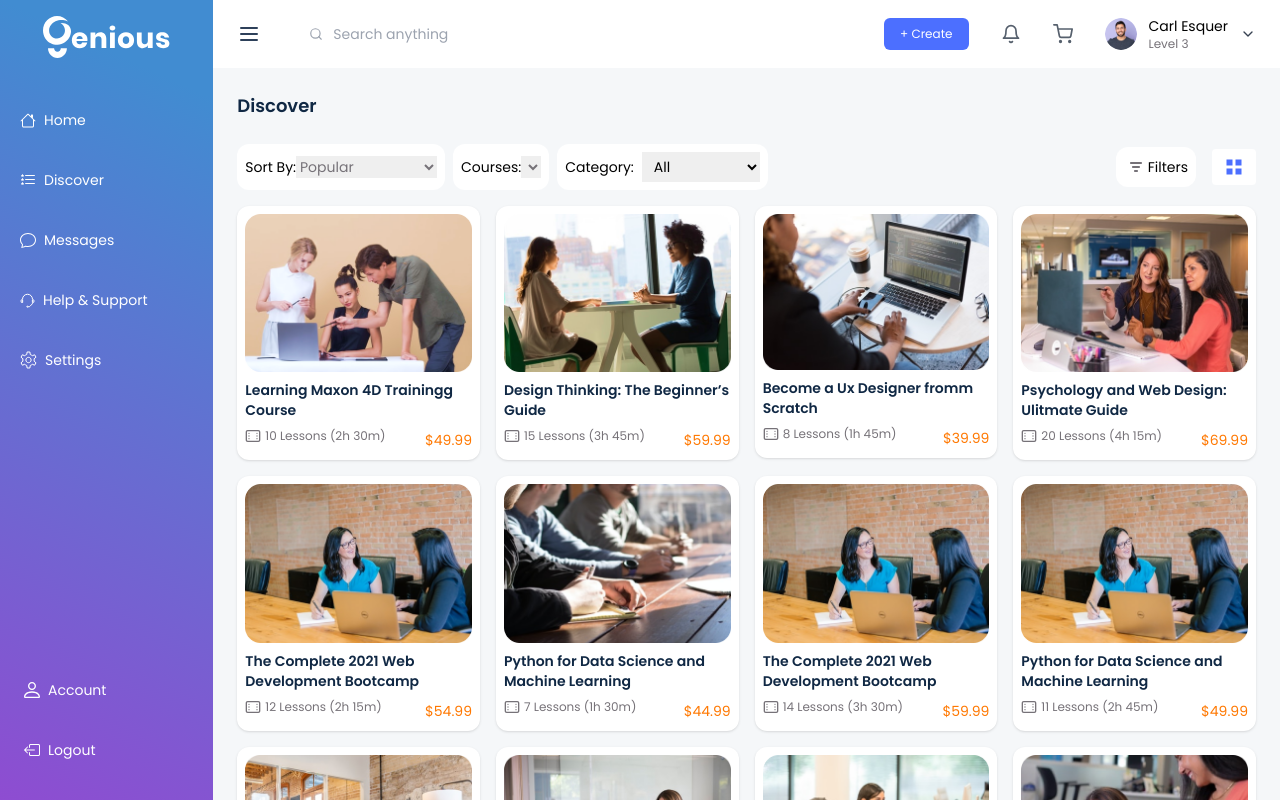
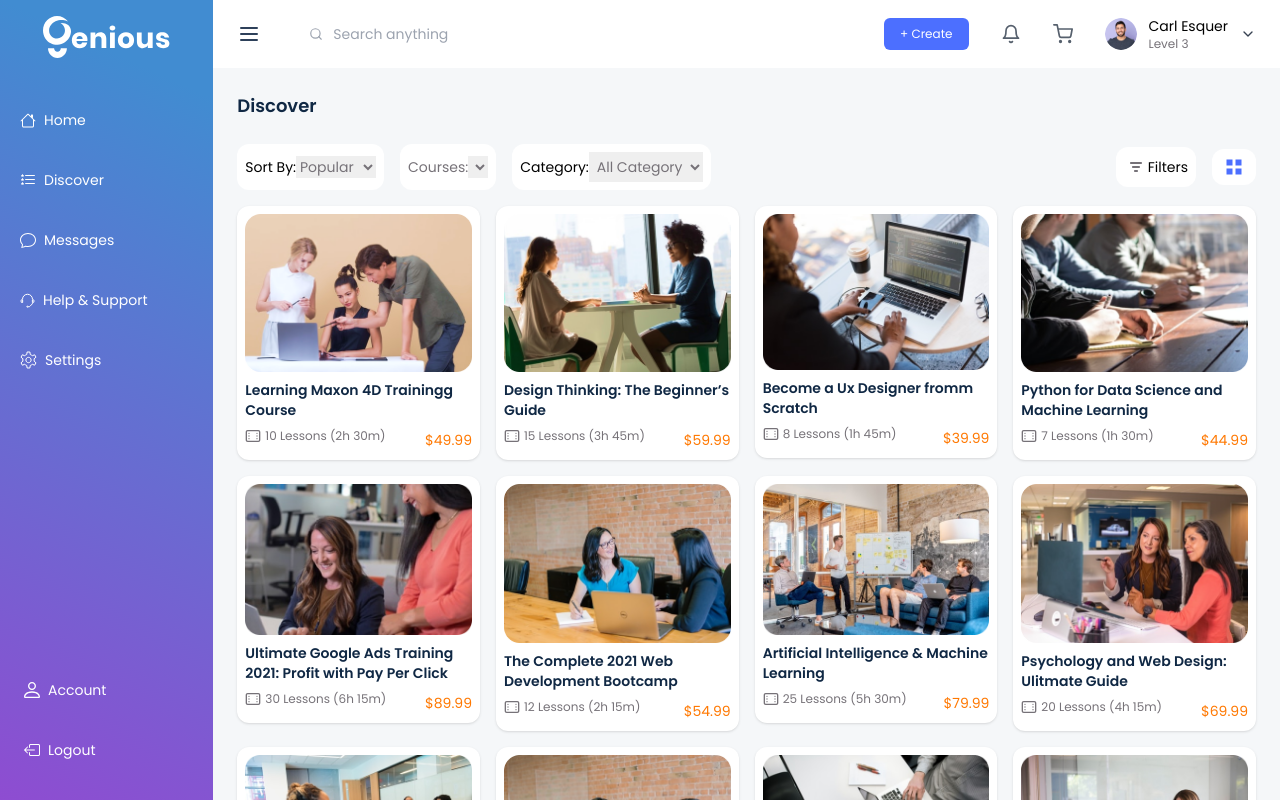
Before and after one commit to OdionAkhes/genious-e-learning, a React (Create React App) app: page /discover in a window 1280 px wide. Shown: the top 800 px of the page. Built offline with nearby package versions, Linux system fonts and the light colour scheme.

Commit message:
style dropdown

```diff
--- a/src/pages/Discover.js
+++ b/src/pages/Discover.js
@@ -34,14 +34,34 @@ function DiscoveryPage() {
   };
 
   // Apply filters and sorting
+
   let filteredCourses = courses;
-  // Add course filtering logic here
+  if (selectedCategory !== "all") {
+    filteredCourses = filteredCourses.filter(
+      (course) => course.category === selectedCategory
+    );
+  }
+  if (selectedSort === "popular") {
+    filteredCourses = filteredCourses
+      .slice()
+      .sort((a, b) => b.enrollments - a.enrollments);
+  } else if (selectedSort === "price-low-high") {
+    filteredCourses = filteredCourses.slice().sort((a, b) => a.price - b.price);
+  } else if (selectedSort === "price-high-low") {
+    filteredCourses = filteredCourses.slice().sort((a, b) => b.price - a.price);
+  }
+
+  if (searchTerm) {
+    filteredCourses = filteredCourses.filter((course) =>
+      course.name.toLowerCase().includes(searchTerm.toLowerCase())
+    );
+  }
 
   return (
     <div className="p-6 bg-[#F5F7F9]">
       <h3 className="text-lg mb-6 font-semibold text-[#102844]"> Discover</h3>
       <div className="flex items-center justify-between mb-4 text-sm">
-        <div className="flex space-x-2">
+        <div className="flex space-x-4">
           {/* Sort By dropdown */}
           <div className="text-sm bg-white p-2 rounded-xl flex items-center ">
             <label htmlFor="sortSelect" className="">
@@ -49,7 +69,7 @@ function DiscoveryPage() {
             </label>
             <select
               id="sortSelect"
-              className=" text-sm text-[#767278]"
+              className=" text-sm text-[#767278] w-20"
               value={selectedSort}
               onChange={handleSortChange}
             >
@@ -59,9 +79,8 @@ function DiscoveryPage() {
             </select>
           </div>
 
-          {/* Courses dropdown */}
           <div className="text-sm bg-white p-2 rounded-xl flex items-center ">
-            <label htmlFor="courseSelect" className="">
+            <label htmlFor="courseSelect" className="text-[#767278] text-sm">
               Courses:
             </label>
             <select
@@ -69,24 +88,20 @@ function DiscoveryPage() {
               className=" text-sm text-[#767278]"
               value={selectedCourse}
               onChange={handleCourseChange}
-            >
-
-
-            </select>
+            ></select>
           </div>
 
-
-          <div className="bg-white p-2 rounded-xl flex items-center space-x-2">
+          <div className="text-[14px] bg-white p-2 rounded-xl flex items-center ">
             <label htmlFor="categorySelect" className="">
               Category:
             </label>
             <select
               id="categorySelect"
-              className=" py-1 px-2"
+              className=" py-1 px-1 w-26 text-[#767278]"
               value={selectedCategory}
               onChange={handleCategoryChange}
             >
-              <option value="all">All</option>
+              <option value="all">All Category</option>
               <option value="technology">Technology</option>
               <option value="business">Business</option>
               <option value="marketing">Marketing</option>
@@ -94,7 +109,6 @@ function DiscoveryPage() {
             </select>
           </div>
         </div>
-
 
         <div className="flex items-center space-x-4">
           <button className="text- items-center flex px-2 py-2 bg-white p-2 rounded-xl  ">
@@ -115,7 +129,7 @@ function DiscoveryPage() {
             Filters
           </button>
           <button
-            className={` px-1 rounded ${gridView ? "bg-white" : ""}`}
+            className={` px-1 rounded-xl ${gridView ? "bg-white" : "bg-white"}`}
             onClick={toggleGridView}
           >
             <svg
```
